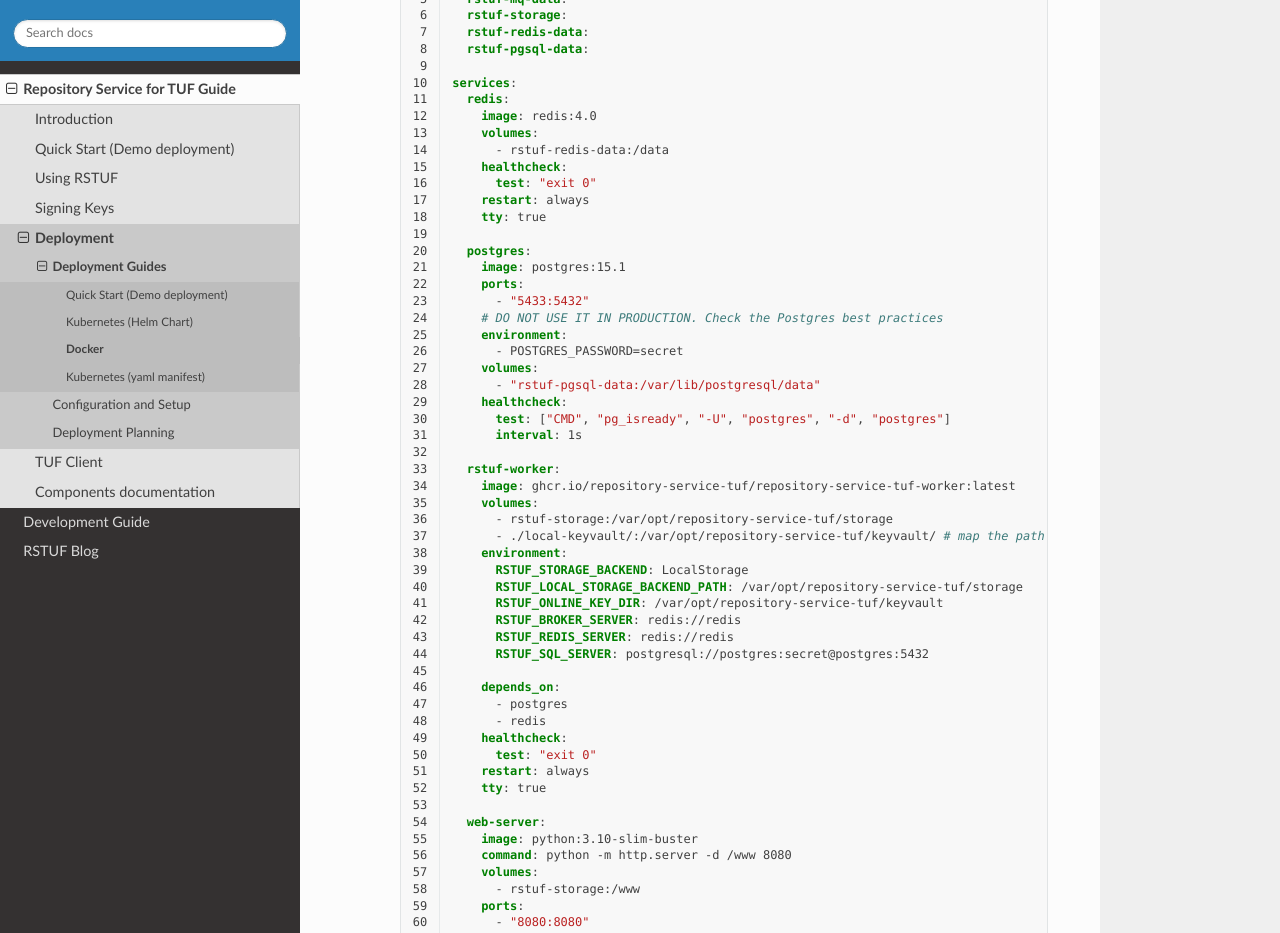
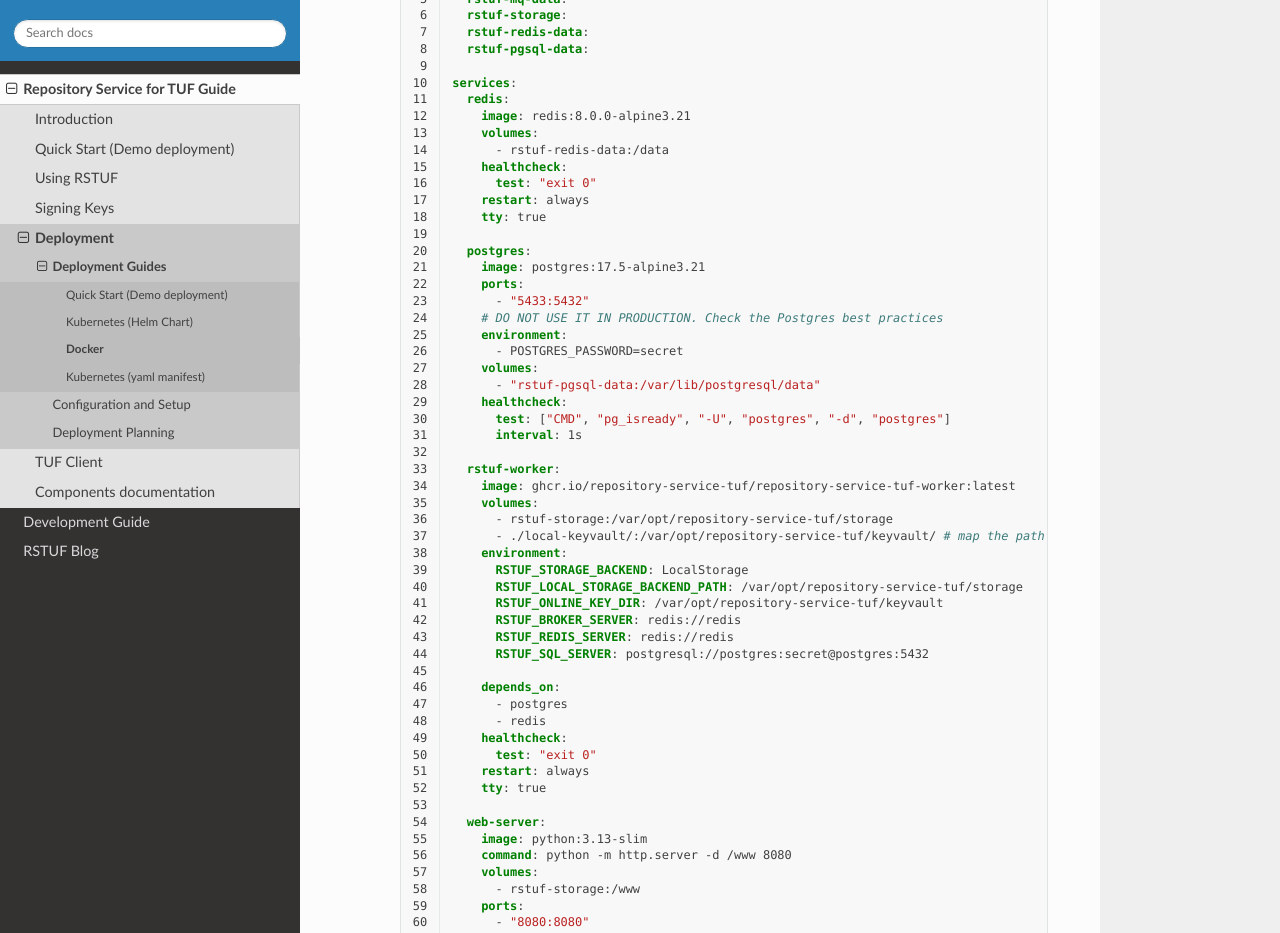
Before and after one commit to repository-service-tuf/repository-service-tuf, a Sphinx documentation site: the page built from docs/source/guide/deployment/guide/docker.rst, in a window 1280 px wide and 1400 px high, scrolled down 1042 px. Shown: the part 151-1084 px from the top of the window. Built offline with Sphinx 7.4.7 and the Read the Docs theme 3.1.0, drawn with Linux system fonts in a browser that asks for light colours.

Commit message:
Updated docker images

```diff
--- a/docker-compose.yml
+++ b/docker-compose.yml
@@ -7,7 +7,7 @@ volumes:
 
 services:
   postgres:
-    image: postgres:15.1
+    image: postgres:17.5-alpine3.21
     ports:
       - "5433:5432"
     environment:
@@ -32,7 +32,7 @@ services:
         condition: service_healthy
 
   web:
-    image: python:3.10-slim-buster
+    image: python:3.13-slim
     command: python -m http.server -d /var/opt/repository-service-tuf/storage 8080
     volumes:
       - repository-service-tuf-storage:/var/opt/repository-service-tuf/storage
@@ -40,7 +40,7 @@ services:
       - "8080:8080"
 
   redis:
-    image: redis:4.0
+    image: redis:8.0.0-alpine3.21
     volumes:
       - repository-service-tuf-redis-data:/data
     ports:
--- a/docs/source/guide/deployment/guide/docker-compose.yml
+++ b/docs/source/guide/deployment/guide/docker-compose.yml
@@ -9,7 +9,7 @@ volumes:
 
 services:
   redis:
-    image: redis:4.0
+    image: redis:8.0.0-alpine3.21
     volumes:
       - rstuf-redis-data:/data
     healthcheck:
@@ -18,7 +18,7 @@ services:
     tty: true
 
   postgres:
-    image: postgres:15.1
+    image: postgres:17.5-alpine3.21
     ports:
       - "5433:5432"
     # DO NOT USE IT IN PRODUCTION. Check the Postgres best practices
@@ -52,7 +52,7 @@ services:
     tty: true
 
   web-server:
-    image: python:3.10-slim-buster
+    image: python:3.13-slim
     command: python -m http.server -d /www 8080
     volumes:
       - rstuf-storage:/www
--- a/docs/source/guide/deployment/guide/k8s/deployment.yml
+++ b/docs/source/guide/deployment/guide/k8s/deployment.yml
@@ -22,7 +22,7 @@ spec:
         io.kompose.service: redis
     spec:
       containers:
-        - image: redis:4.0
+        - image: redis:8.0.0-alpine3.21
           livenessProbe:
             exec:
               command:
@@ -71,7 +71,7 @@ spec:
                   key: password
             - name: PGDATA
               value: /var/lib/postgresql/data/rstuf
-          image: postgres:15.1
+          image: postgres:17.5-alpine3.21
           livenessProbe:
             exec:
               command:
```
